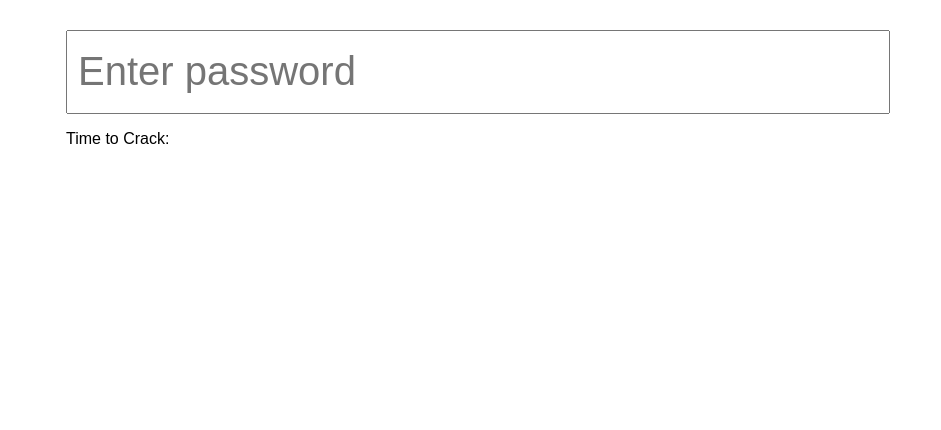
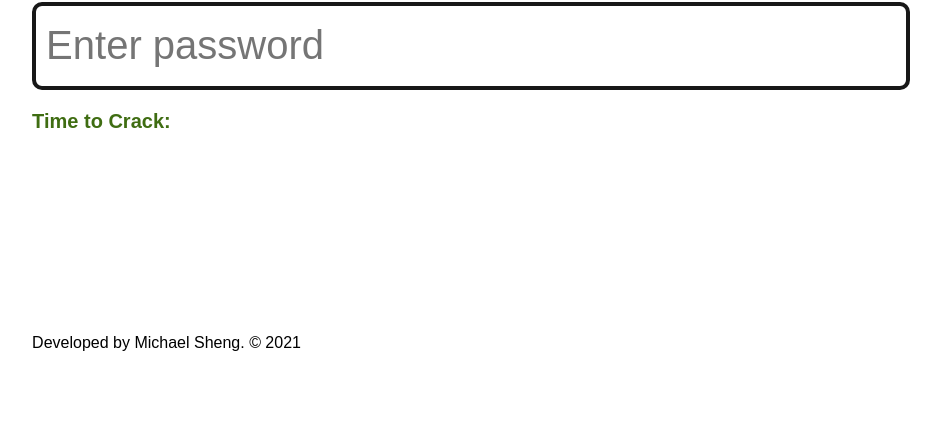
Before and after one commit to michaelsheng15/password-hack, a plain HTML site: page index.html in a window 1280 px wide. Shown: the part 386-816 px from the top of the page, without its empty margins (162-1103 px from the left). Drawn offline with Linux system fonts and the light colour scheme.

Commit message:
Design changes

```diff
--- a/index.html
+++ b/index.html
@@ -6,11 +6,14 @@
     </head>
     <body>
         <div class="title">
-            <h1>Password Strength Checker</h1>
+            <h1>Password Strength Checker 🔒</h1>
         </div>
         <div class="input">
             <input type="text" id="password" placeholder="Enter password">
-            <p>Time to Crack: <span id="time"></span></p>
+            <p class="result">Time to Crack: <span id="time"></span></p>
         </div>
     </body>
+    <footer>
+        <p>Developed by Michael Sheng. &copy; 2021</p>
+    </footer>
 </html>
--- a/style.css
+++ b/style.css
@@ -1,4 +1,4 @@
-body{
+html{
     display: flex;
     align-items: center;
     justify-content: center;
@@ -9,14 +9,36 @@ body{
 }
 
 #password{
-    width: 800px;
+    width: 850px;
     height: 60px;
     font-size: 40px;
     padding: 10px;
+    border: 4px solid rgb(24, 24, 24);
+    border-radius: 10px;
 }
 
 
 h1{
     font-size: 60px;
-    font-style: oblique;
+    font-style: inherit;
+    color: rgb(36, 36, 36);
+    margin-bottom: 15px;
+
 }
+
+.result{
+    font-size: 20px;
+    color: rgb(63, 109, 18);
+    font-weight: bold;
+}
+
+#time{
+    color: rgb(75, 75, 75);
+    font-weight: normal;
+
+}
+
+footer{
+    position: absolute;
+    top: 88vh;
+}
```
